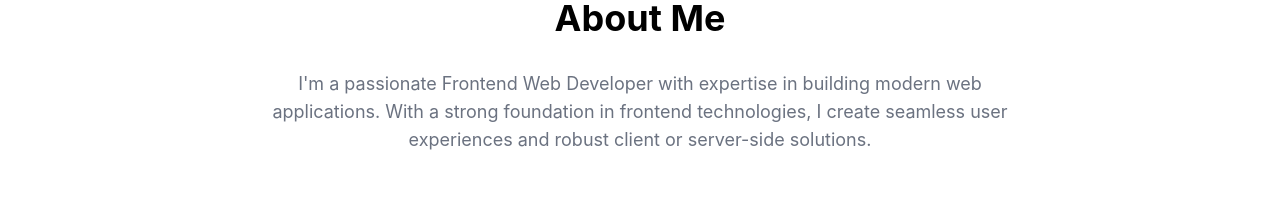
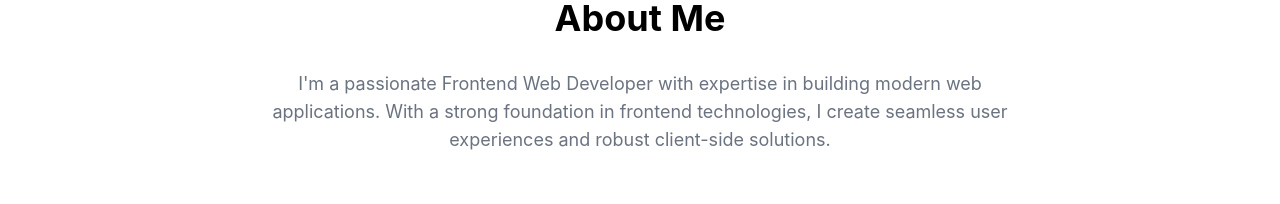
Before and after one commit to fathurrahman20/portfolio-v2, a Next.js app: page /about in a window 1280 px wide. Shown: the part 146-350 px from the top of the page. Built offline with nearby package versions, Linux system fonts and the light colour scheme.

Commit message:
Update page.tsx

```diff
--- a/src/app/about/page.tsx
+++ b/src/app/about/page.tsx
@@ -26,8 +26,7 @@ export default function About() {
         <p className="text-lg text-secondary max-w-3xl mx-auto text-center">
           I&apos;m a passionate Frontend Web Developer with expertise in
           building modern web applications. With a strong foundation in frontend
-          technologies, I create seamless user experiences and robust client or
-          server-side solutions.
+          technologies, I create seamless user experiences and robust client-side solutions.
         </p>
         {/* <p className="text-lg text-secondary max-w-3xl mx-auto text-center">
           I&apos;m a passionate Full Stack Developer with expertise in building modern web applications.
```
